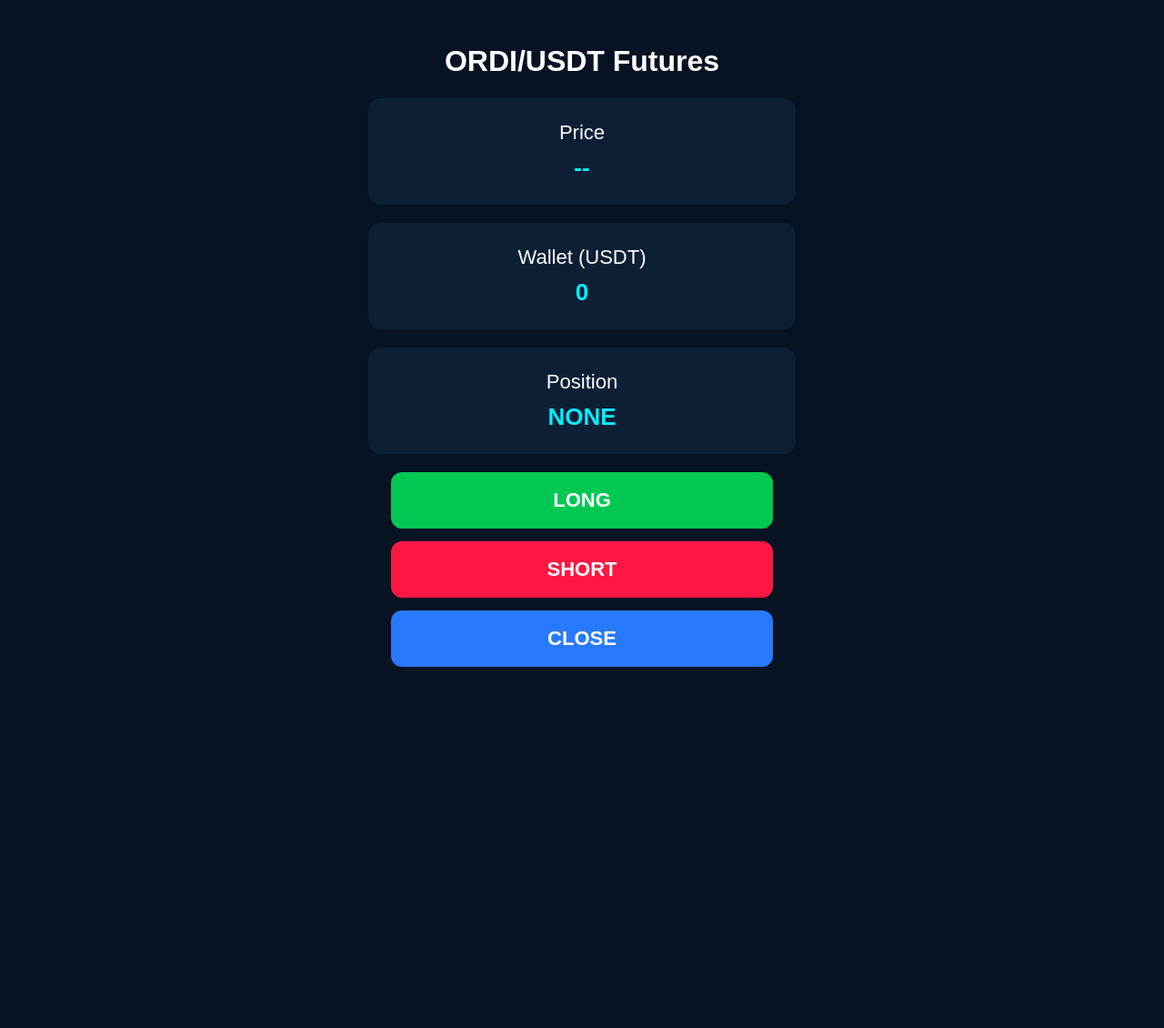
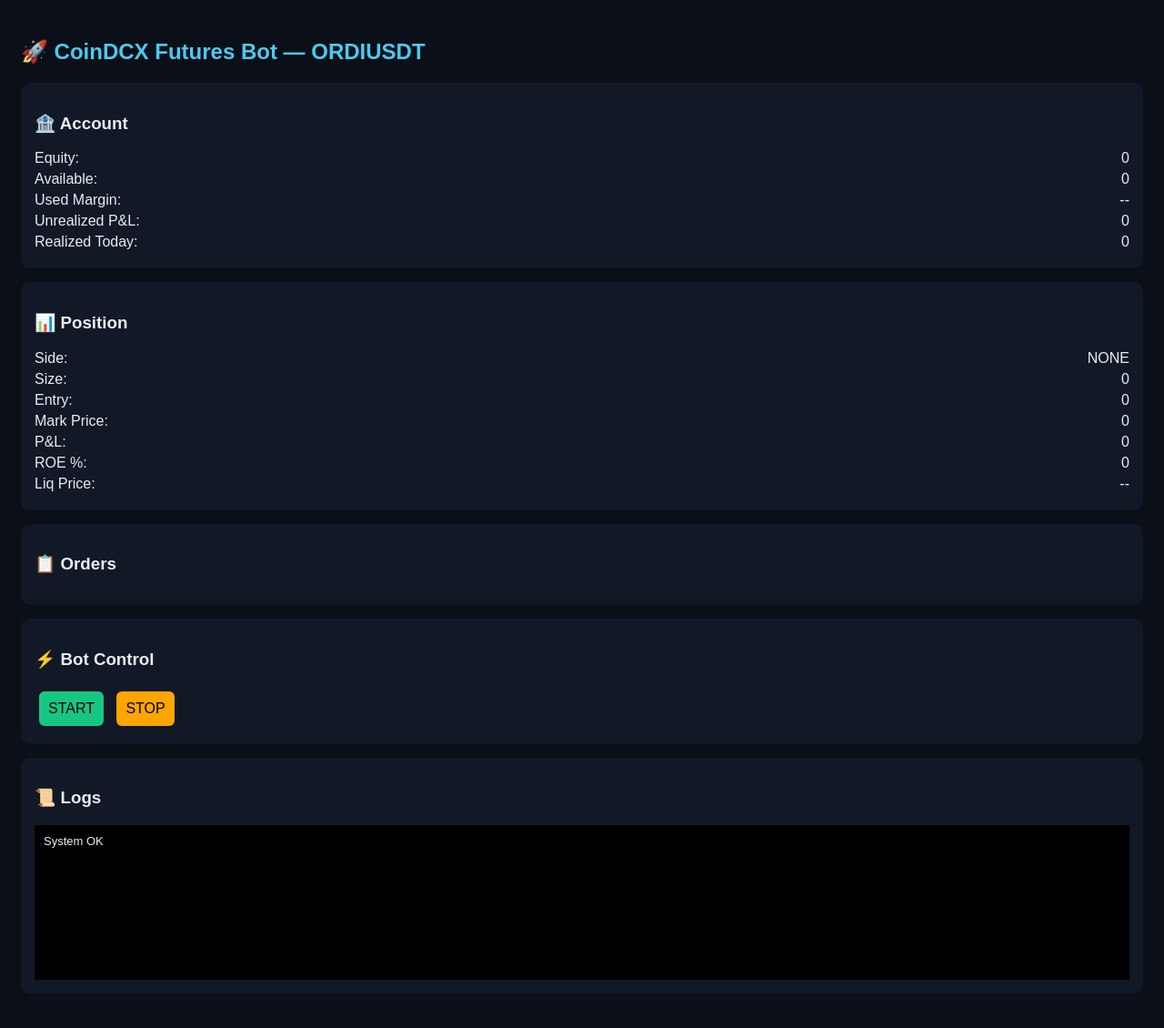
Before and after one commit to sudch-dev/Coin, a Flask app: page / in a window 1280 px wide. Shown: the whole page at 91% size. Before the commit the page ends 733 px from the top, so only its background shows below. Run offline with Flask 3, Linux system fonts and the light colour scheme; data that the repository does not hold is empty.

Commit message:
Update index.html

```diff
--- a/templates/index.html
+++ b/templates/index.html
@@ -1,110 +1,124 @@
 <!DOCTYPE html>
 <html>
 <head>
+  <title>CoinDCX Futures Pro Dashboard</title>
   <meta name="viewport" content="width=device-width, initial-scale=1">
-<title>ORDI/USDT Futures</title>
 
   <style>
-body{
-  background:#071222;
-  color:white;
-  font-family:Arial;
-  text-align:center;
-  padding:20px;
+    body {
+      background: #0b0f17;
+      color: #e6edf3;
+      font-family: Arial;
+      padding: 15px;
     }
 
-.card{
-  background:#0d1f35;
-  margin:20px auto;
-  padding:25px;
-  border-radius:14px;
-  width:90%;
-  max-width:420px;
-  font-size:22px;
+    h2 { color: #4cc9f0; }
+
+    .card {
+      background: #111826;
+      padding: 15px;
+      margin-bottom: 15px;
+      border-radius: 10px;
     }
 
-.value{
-  margin-top:10px;
-  font-weight:bold;
-  font-size:26px;
-  color:#00f0ff;
+    .row {
+      display: flex;
+      justify-content: space-between;
+      margin: 5px 0;
     }
 
-button{
-  width:90%;
-  max-width:420px;
-  padding:18px;
-  margin:14px auto;
-  border:none;
-  border-radius:12px;
-  font-size:22px;
-  font-weight:bold;
-  color:white;
-  display:block;
+    button {
+      padding: 10px;
+      margin: 5px;
+      border-radius: 6px;
+      border: none;
+      font-size: 16px;
     }
 
-.long{ background:#00c853; }
-.short{ background:#ff1744; }
-.close{ background:#2979ff; }
+    .buy { background: #16c784; color: black; }
+    .sell { background: #ea3943; color: white; }
+    .stop { background: orange; color: black; }
 
-button:active{ opacity:0.8; }
+    .log {
+      background: black;
+      padding: 10px;
+      height: 150px;
+      overflow-y: auto;
+      font-size: 13px;
+    }
   </style>
 </head>
 
 <body>
 
-<h1>ORDI/USDT Futures</h1>
+<h2>🚀 CoinDCX Futures Bot — ORDIUSDT</h2>
 
 <div class="card">
-  Price
-  <div id="price" class="value">--</div>
+  <h3>🏦 Account</h3>
+  <div class="row"><span>Equity:</span><span id="equity">--</span></div>
+  <div class="row"><span>Available:</span><span id="available">--</span></div>
+  <div class="row"><span>Used Margin:</span><span id="margin">--</span></div>
+  <div class="row"><span>Unrealized P&L:</span><span id="upl">--</span></div>
+  <div class="row"><span>Realized Today:</span><span id="rpl">--</span></div>
 </div>
 
 <div class="card">
-  Wallet (USDT)
-  <div id="wallet" class="value">--</div>
+  <h3>📊 Position</h3>
+  <div class="row"><span>Side:</span><span id="side">--</span></div>
+  <div class="row"><span>Size:</span><span id="size">--</span></div>
+  <div class="row"><span>Entry:</span><span id="entry">--</span></div>
+  <div class="row"><span>Mark Price:</span><span id="mark">--</span></div>
+  <div class="row"><span>P&L:</span><span id="pnl">--</span></div>
+  <div class="row"><span>ROE %:</span><span id="roe">--</span></div>
+  <div class="row"><span>Liq Price:</span><span id="liq">--</span></div>
 </div>
 
 <div class="card">
-  Position
-  <div id="position" class="value">NONE</div>
+  <h3>📋 Orders</h3>
+  <div id="orders">No active orders</div>
 </div>
 
-<button class="long" onclick="send('long')">LONG</button>
-<button class="short" onclick="send('short')">SHORT</button>
-<button class="close" onclick="send('close')">CLOSE</button>
+<div class="card">
+  <h3>⚡ Bot Control</h3>
+  <button class="buy" onclick="start()">START</button>
+  <button class="stop" onclick="stop()">STOP</button>
+</div>
+
+<div class="card">
+  <h3>📜 Logs</h3>
+  <div class="log" id="logs"></div>
+</div>
 
 <script>
-async function update(){
-  try{
-    const r = await fetch("/status");
-    const d = await r.json();
+async function refresh() {
+  const res = await fetch('/status');
+  const d = await res.json();
 
-    document.getElementById("price").innerText =
-      d.price ? Number(d.price).toFixed(4) : "--";
+  document.getElementById("equity").innerText = d.equity;
+  document.getElementById("available").innerText = d.available;
+  document.getElementById("margin").innerText = d.margin;
+  document.getElementById("upl").innerText = d.upl;
+  document.getElementById("rpl").innerText = d.rpl;
 
-    document.getElementById("wallet").innerText =
-      d.wallet ? Number(d.wallet).toFixed(4) : "0";
+  document.getElementById("side").innerText = d.side;
+  document.getElementById("size").innerText = d.size;
+  document.getElementById("entry").innerText = d.entry;
+  document.getElementById("mark").innerText = d.mark;
+  document.getElementById("pnl").innerText = d.pnl;
+  document.getElementById("roe").innerText = d.roe;
+  document.getElementById("liq").innerText = d.liq;
 
-    document.getElementById("position").innerText =
-      d.position || "NONE";
+  document.getElementById("orders").innerText = d.orders;
 
-  }catch(e){
-    console.log("Update error", e);
-  }
+  document.getElementById("logs").innerText =
+    (d.logs || []).join("\n");
 }
 
-async function send(action){
-  try{
-    await fetch("/" + action, { method:"POST" });
-    setTimeout(update, 1000);
-  }catch(e){
-    alert("Order failed");
-  }
-}
+async function start() { await fetch('/start', {method:'POST'}); }
+async function stop() { await fetch('/stop', {method:'POST'}); }
 
-update();
-setInterval(update, 5000);
+setInterval(refresh, 3000);
+refresh();
 </script>
 
 </body>
```
Lines whose indentation alone changed are shown as unchanged.
